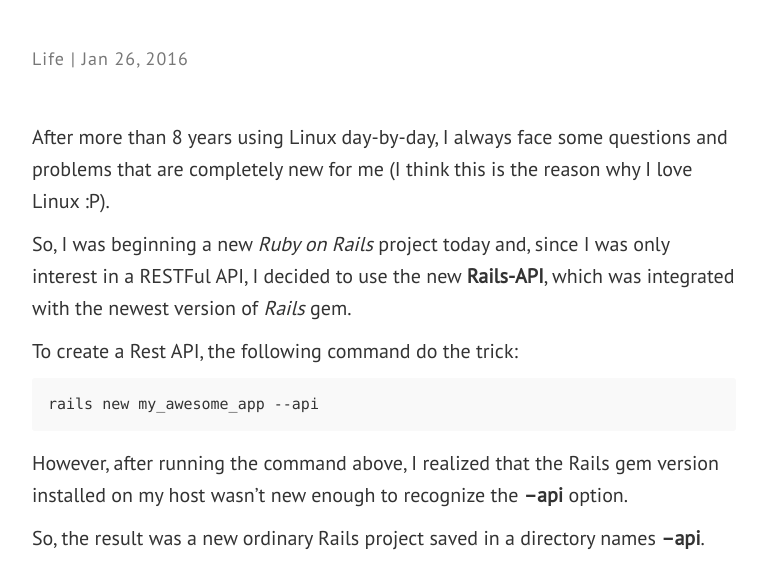
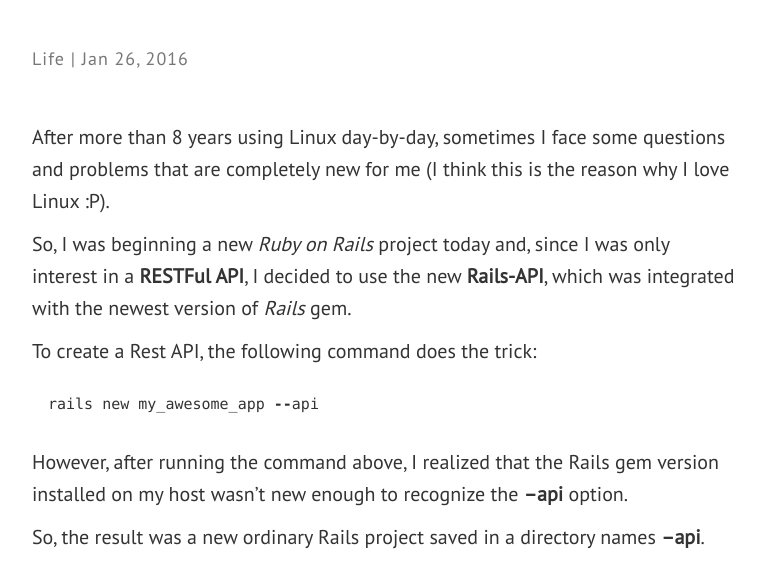
Before and after one commit to mauricioklein/mauricioklein.github.io, a Jekyll site: the page built from _posts/2016-01-26-how-delete-files-with-special-characters.md, in a window 1280 px wide and 900 px high, cut to the strip 324-900 px from the top of the window. Shown: the whole strip, without its empty margins (256-1021 px from the left). Built offline with Jekyll 4.4.1, drawn with Linux system fonts in a browser that asks for light colours; nearby versions of some CDN libraries.

Commit message:
New post added

````diff
--- a/_posts/2016-01-26-how-delete-files-with-special-characters.md
+++ b/_posts/2016-01-26-how-delete-files-with-special-characters.md
@@ -6,13 +6,13 @@
 comments: true
 excerpt: After more than 8 years using Linux, sometimes I still got stuck at "unusual situations"...
 ---
-After more than 8 years using Linux day-by-day, I always face some questions and problems that are completely new for me (I think this is the reason why I love Linux :P).
+After more than 8 years using Linux day-by-day, sometimes I face some questions and problems that are completely new for me (I think this is the reason why I love Linux :P).
 
-So, I was beginning a new _Ruby on Rails_ project today and, since I was only interest in a RESTFul API, I decided to use the new **Rails-API**, which was integrated with the newest version of _Rails_ gem.
+So, I was beginning a new _Ruby on Rails_ project today and, since I was only interest in a __RESTFul API__, I decided to use the new __Rails-API__, which was integrated with the newest version of _Rails_ gem.
 
-To create a Rest API, the following command do the trick:
+To create a Rest API, the following command does the trick:
 
-```Ruby
+```ruby
 rails new my_awesome_app --api
 ```
 
````
